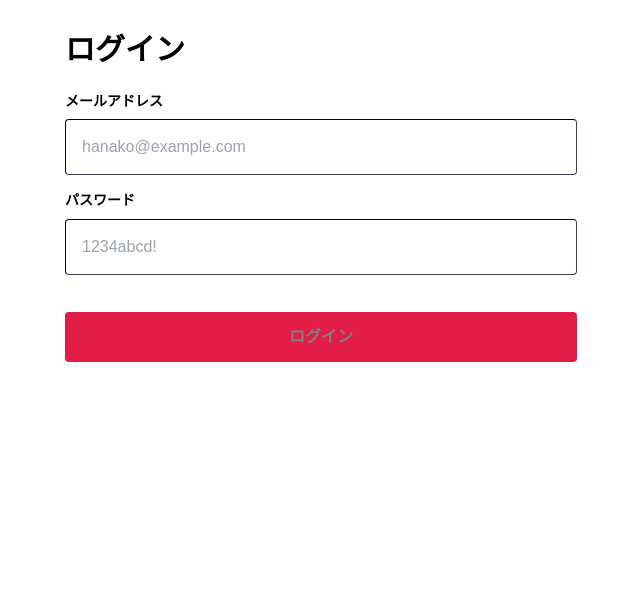
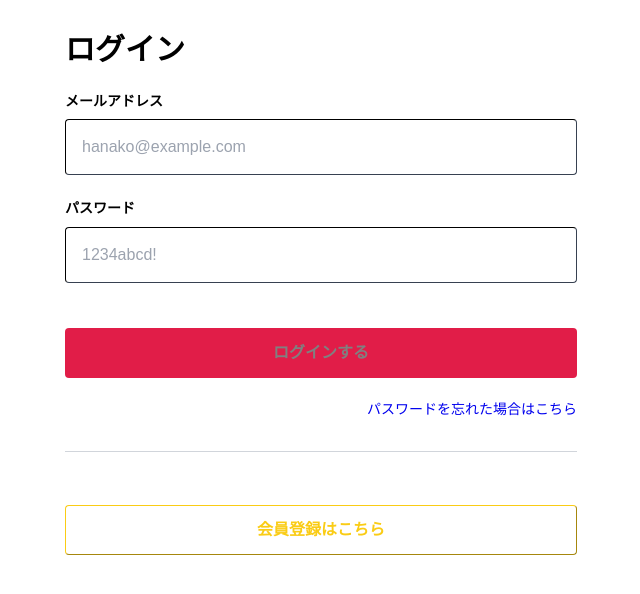
Before and after one commit to tsuchiya-yu/sample_svelte, a SvelteKit app in the folder sample_svelte/: page /login in a window 1280 px wide. Shown: the top 594 px of the page, without its empty margins (319-959 px from the left). Built offline with nearby package versions, Linux system fonts and the light colour scheme.

Commit message:
色々とパーツをコンポーネント化

```diff
--- /dev/null
+++ b/sample_svelte/src/lib/components/ButtonReverse.svelte
@@ -0,0 +1,23 @@
+<script lang="ts">
+  import { createEventDispatcher } from 'svelte';
+  export let text = '';
+  export let disabled = false;
+  export let type: 'button' | 'submit' | 'reset' = 'button'; // 型を明示的に指定
+
+  const dispatch = createEventDispatcher();
+
+  function handleClick() {
+    dispatch('click');
+  }
+</script>
+
+<div class='w-full h-11 text-base font-bold inline-flex items-center my-6'>
+  <button
+    type={type}
+    disabled={disabled}
+    class={`bg-white text-yellow-400 inline-flex items-center justify-center border border-yellow-400 rounded px-4 py-3 w-full text-center transition duration-100 ease-in-out align-middle overflow-hidden whitespace-nowrap break-words outline-none ${!disabled ? '' : 'opacity-50'}`}
+    on:click={handleClick}
+  >
+    {text}
+  </button>
+</div>
--- /dev/null
+++ b/sample_svelte/src/lib/components/CustomLink.svelte
@@ -0,0 +1,8 @@
+<script>
+  export let url = ''; // リンクのURL
+  export let text = ''; // リンクのテキスト
+</script>
+
+<div class='text-right text-sm'>
+  <a href={url} class='text-blue-500 cursor-pointer no-underline'>{text}</a>
+</div>
--- /dev/null
+++ b/sample_svelte/src/lib/components/Hr.svelte
@@ -0,0 +1,4 @@
+<script>
+</script>
+
+<div class="w-full h-px bg-gray-300"></div>
--- a/sample_svelte/src/lib/components/InputField.svelte
+++ b/sample_svelte/src/lib/components/InputField.svelte
@@ -15,5 +15,5 @@
 </script>
 
 <div class='inline-flex w-full items-center rounded cursor-text overflow-hidden relative'>
-    <input use:setType {id} {placeholder} bind:value class='border-gray-700 text-left appearance-none bg-transparent text-primary block flex-auto outline-none p-4 w-full bg-primary border border-primary rounded box-border text-base font-normal leading-snug m-0 mt-1 mb-4' {required}>
+    <input use:setType {id} {placeholder} bind:value class='border-gray-700 text-left appearance-none bg-transparent text-primary block flex-auto outline-none p-4 w-full bg-primary border border-primary rounded box-border text-base font-normal leading-snug m-0 mt-1 mb-6' {required}>
 </div>
--- a/sample_svelte/src/routes/login/+page.svelte
+++ b/sample_svelte/src/routes/login/+page.svelte
@@ -5,7 +5,10 @@
     import InputField from '$lib/components/InputField.svelte';
     import InputLabel from '$lib/components/InputLabel.svelte';
     import Button from '$lib/components/Button.svelte';
+    import ButtonReverse from '$lib/components/ButtonReverse.svelte';
     import Heading from '$lib/components/Heading.svelte';
+    import CustomLink from '$lib/components/CustomLink.svelte';
+    import Hr from '$lib/components/Hr.svelte';
 
     let email = '';
     let password = '';
@@ -38,6 +41,9 @@
             alert('メールアドレスかパスワードが違います');
         }
     }
+    function navigateToSignup() {
+        goto('/signup');
+    }
 </script>
 
 <div class='relative flex-grow w-full max-w-xl mx-auto p-6 lg:p-8'>
@@ -47,6 +53,9 @@
         <InputField id="email" type="email" placeholder="hanako@example.com" bind:value={email} required/>
         <InputLabel forId="password" text="パスワード" />
         <InputField id="password" type="password" placeholder="1234abcd!" bind:value={password} required/>
-        <Button text="ログイン" disabled={!email || !password} />
+        <Button text="ログインする" type='submit' disabled={!email || !password} />
     </form>
+    <CustomLink url="https://www.google.com/" text="パスワードを忘れた場合はこちら" />
+    <div class='my-8'><Hr/></div>
+    <ButtonReverse text="会員登録はこちら" on:click={navigateToSignup}/>
 </div>
```
